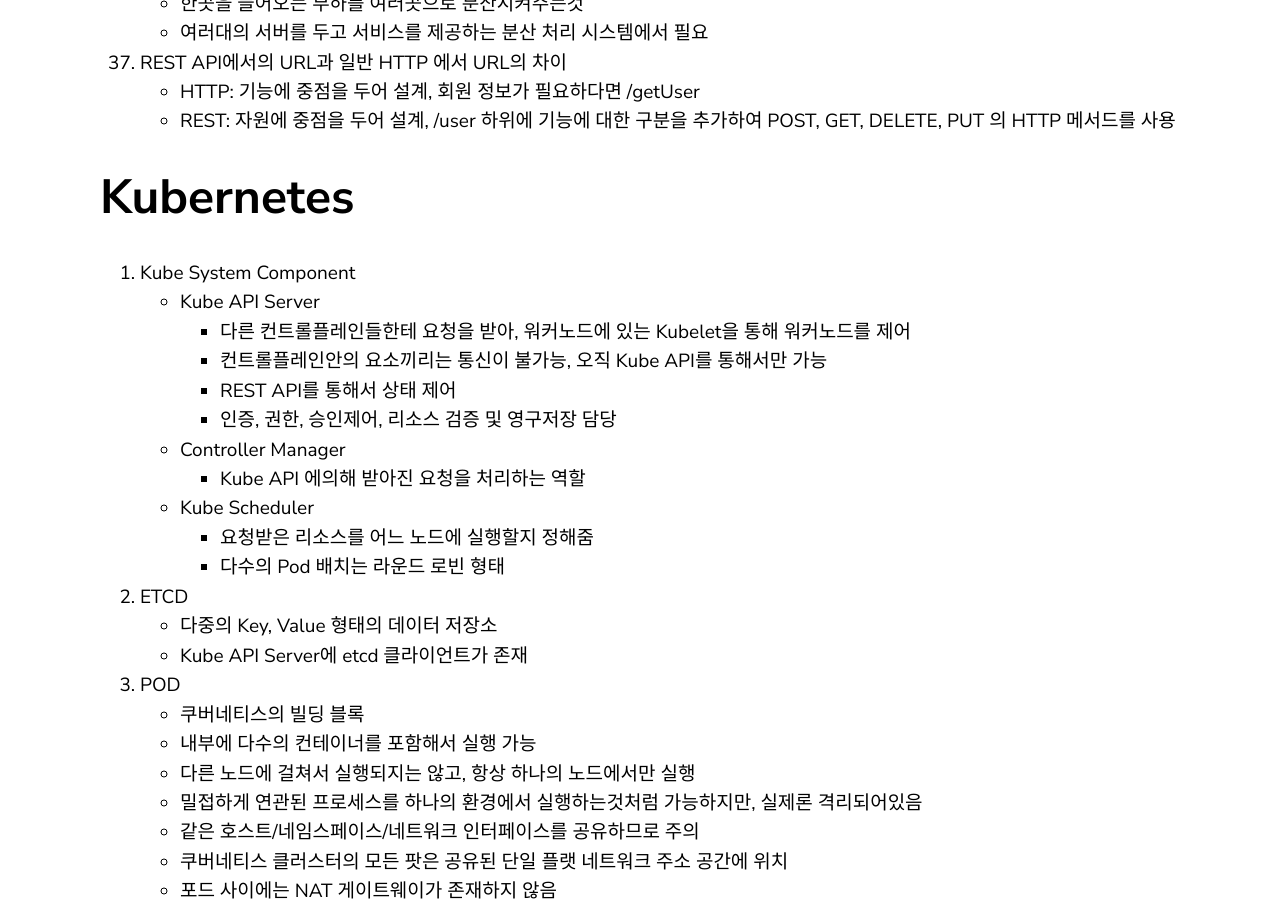
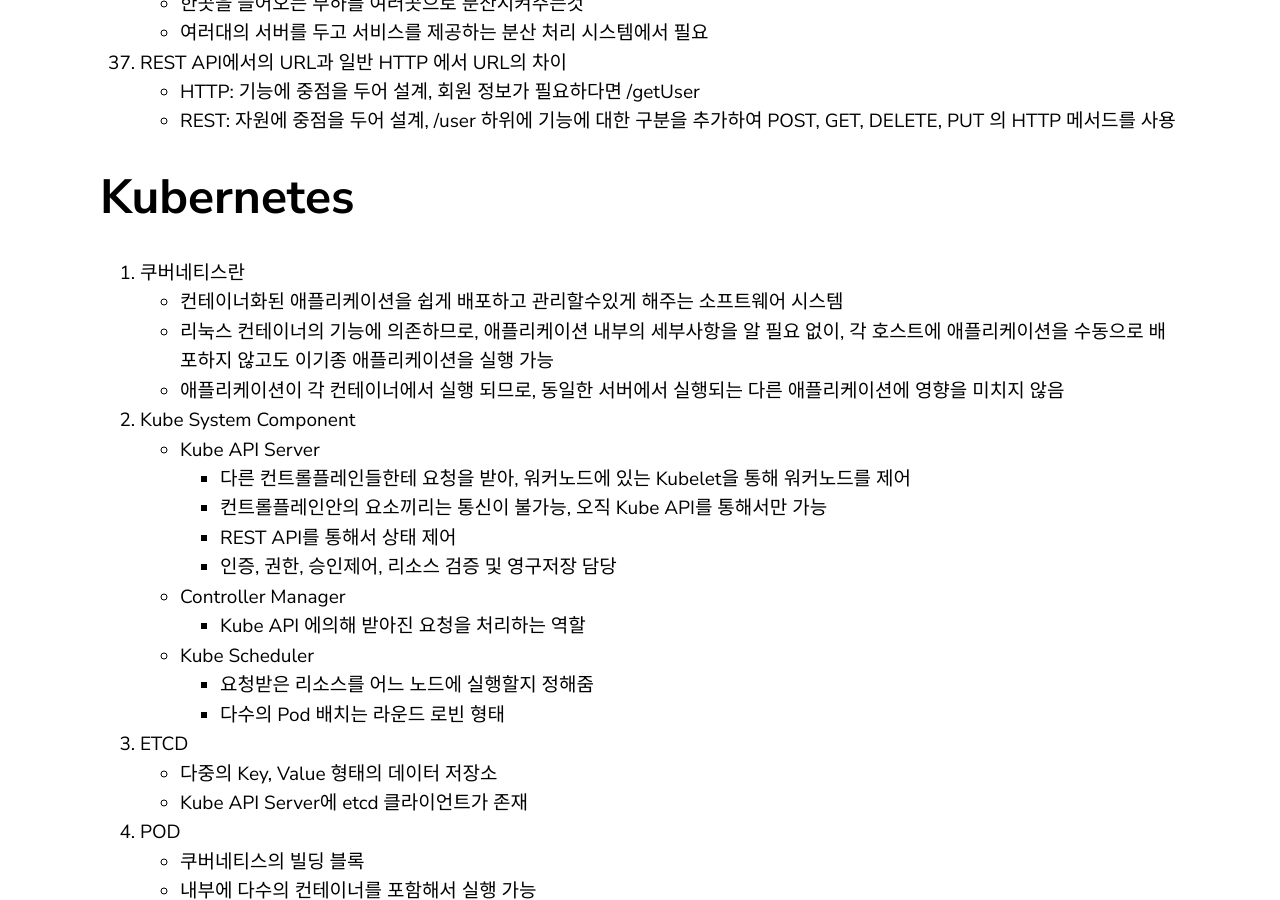
Before and after one commit to yoowonyoung/yoowonyoung.github.io, a Jekyll site: the page built from _posts/2020-08-11-Interview-03.md, in a window 1280 px wide and 900 px high, scrolled down 30169 px. Built offline with Jekyll 4.4.1, drawn with Linux system fonts in a browser that asks for light colours; comment, search, counter and statistics services are not loaded.

Commit message:
Update 2020-08-11-Interview-03.md

```diff
--- a/_posts/2020-08-11-Interview-03.md
+++ b/_posts/2020-08-11-Interview-03.md
@@ -910,6 +910,12 @@
 
 # Kubernetes
 
+0. 쿠버네티스란
+    - 컨테이너화된 애플리케이션을 쉽게 배포하고 관리할수있게 해주는 소프트웨어 시스템
+    - 리눅스 컨테이너의 기능에 의존하므로, 애플리케이션 내부의 세부사항을 알 필요 없이, 각 호스트에 애플리케이션을 수동으로 배포하지 않고도 이기종 애플리케이션을 실행 가능
+    - 애플리케이션이 각 컨테이너에서 실행 되므로, 동일한 서버에서 실행되는 다른 애플리케이션에 영향을 미치지 않음
+
+
 1. Kube System Component
     - Kube API Server
         * 다른 컨트롤플레인들한테 요청을 받아, 워커노드에 있는 Kubelet을 통해 워커노드를 제어
```
